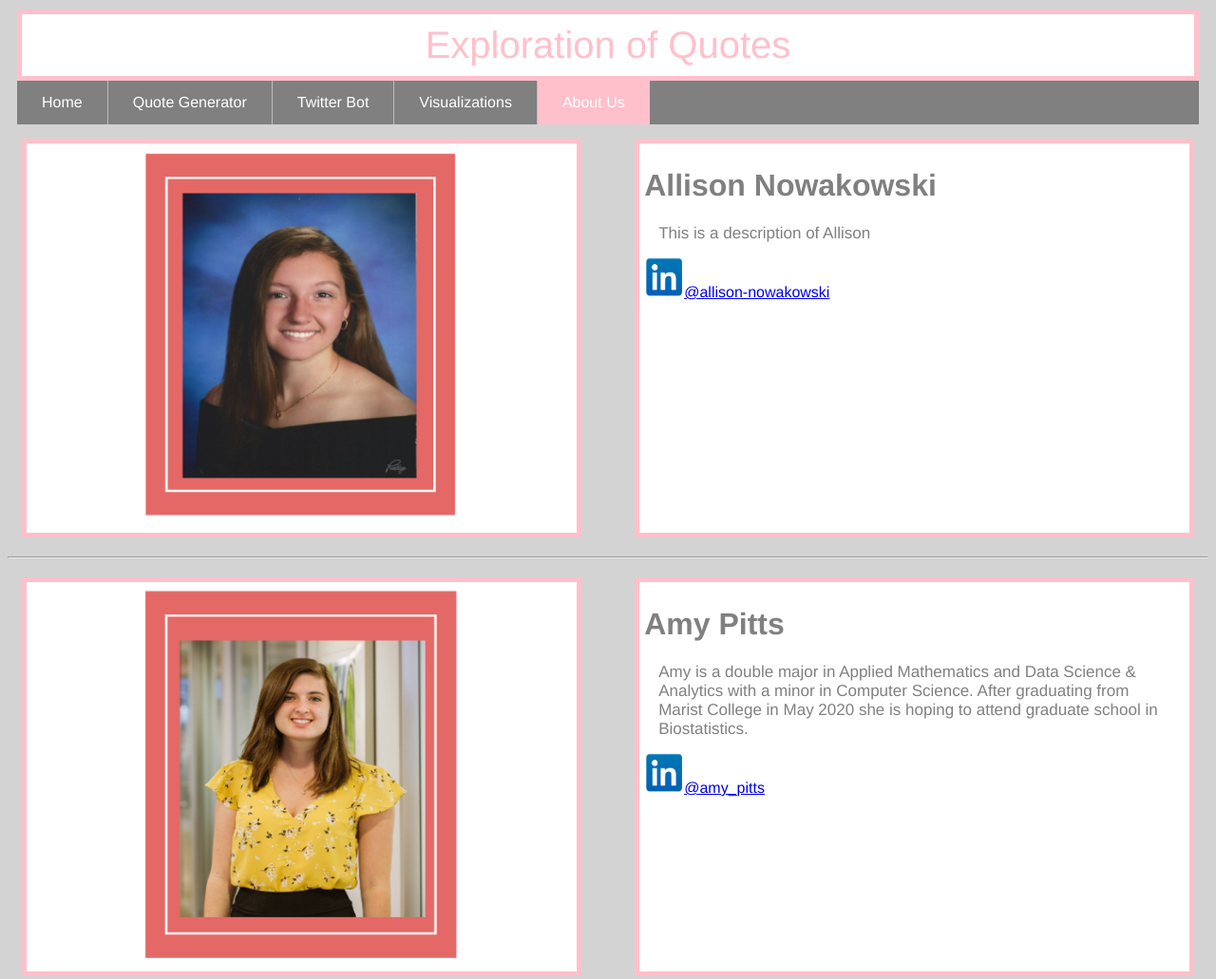
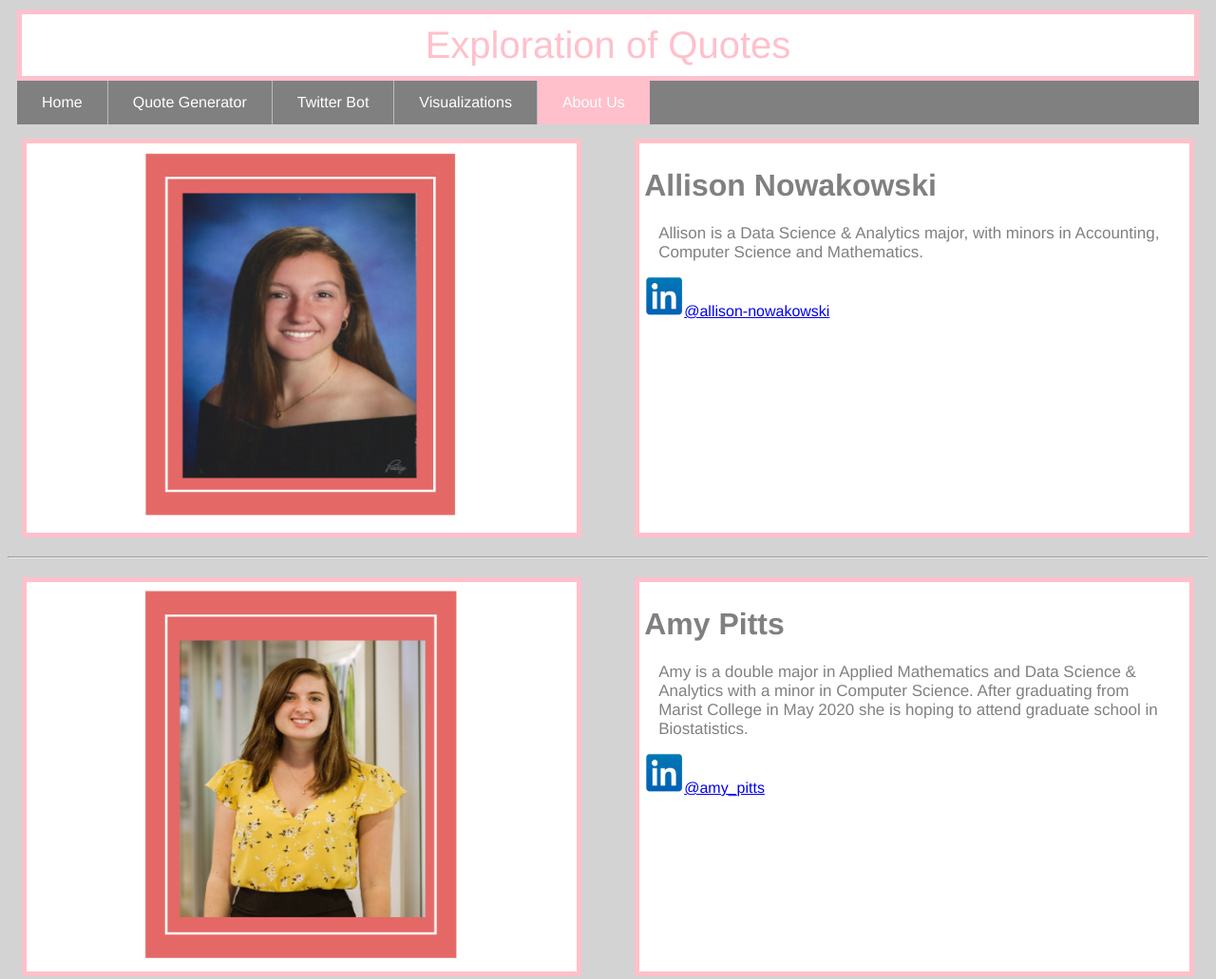
Before and after one commit to amypitts01/data_capping, a plain HTML site: page aboutus.html in a window 1280 px wide. Shown: the top 1031 px of the page at 95% size. Drawn offline with nearby package versions, Linux system fonts and the light colour scheme.

Commit message:
About Allison updated

```diff
--- a/aboutus.html
+++ b/aboutus.html
@@ -28,7 +28,7 @@
     <!--Allison-->
     <div class="right_div">
         <h1>Allison Nowakowski </h1>
-        <p>This is a description of Allison</p>
+        <p>Allison is a Data Science & Analytics major, with minors in Accounting, Computer Science and Mathematics. </p>
         <p>     </p>
         <a href="https://www.linkedin.com/in/allison-nowakowski" target="_blank">
             <img src="linkedin.png" alt="linked in" style="width:42px;height:42px;border:0">@allison-nowakowski
```
